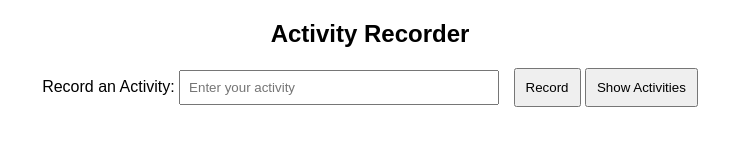
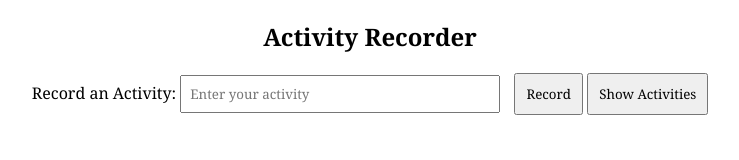
Before and after one commit to averyryu/BrisHack, a plain HTML site: page activitiesPage.html in a window 1280 px wide. Shown: the whole page, without its empty margins (270-1009 px from the left). Drawn offline with Linux system fonts and the light colour scheme.

Commit message:
Changed the font for Activities and connected it

```diff
--- a/activitiesPage.html
+++ b/activitiesPage.html
@@ -6,7 +6,7 @@
     <title>Activity Recorder</title>
     <style>
         body {
-            font-family: Arial, sans-serif;
+            font-family: Georgia, serif;
             text-align: center;
             margin: 20px;
         }
@@ -15,16 +15,19 @@
             width: 300px;
             padding: 8px;
             margin-right: 10px;
+            font-family: Georgia, serif;
         }
 
         #recordButton, #showActivitiesButton {
             padding: 10px;
             cursor: pointer;
+            font-family: Georgia, serif;
         }
 
         #activityList {
             margin-top: 20px;
             text-align: left;
+            font-family: Georgia, serif;
         }
     </style>
 </head>
```
Also changed, not shown: toolPage.html (+1 -1 lines).
